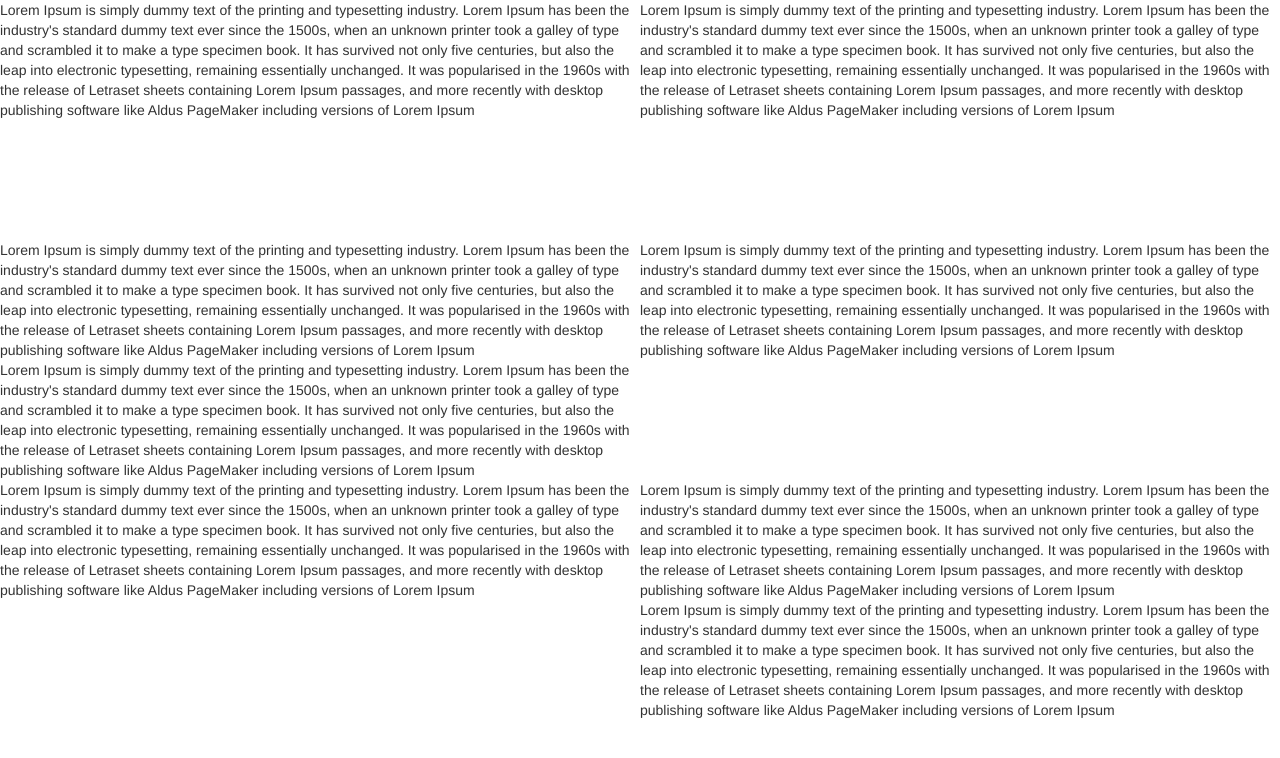
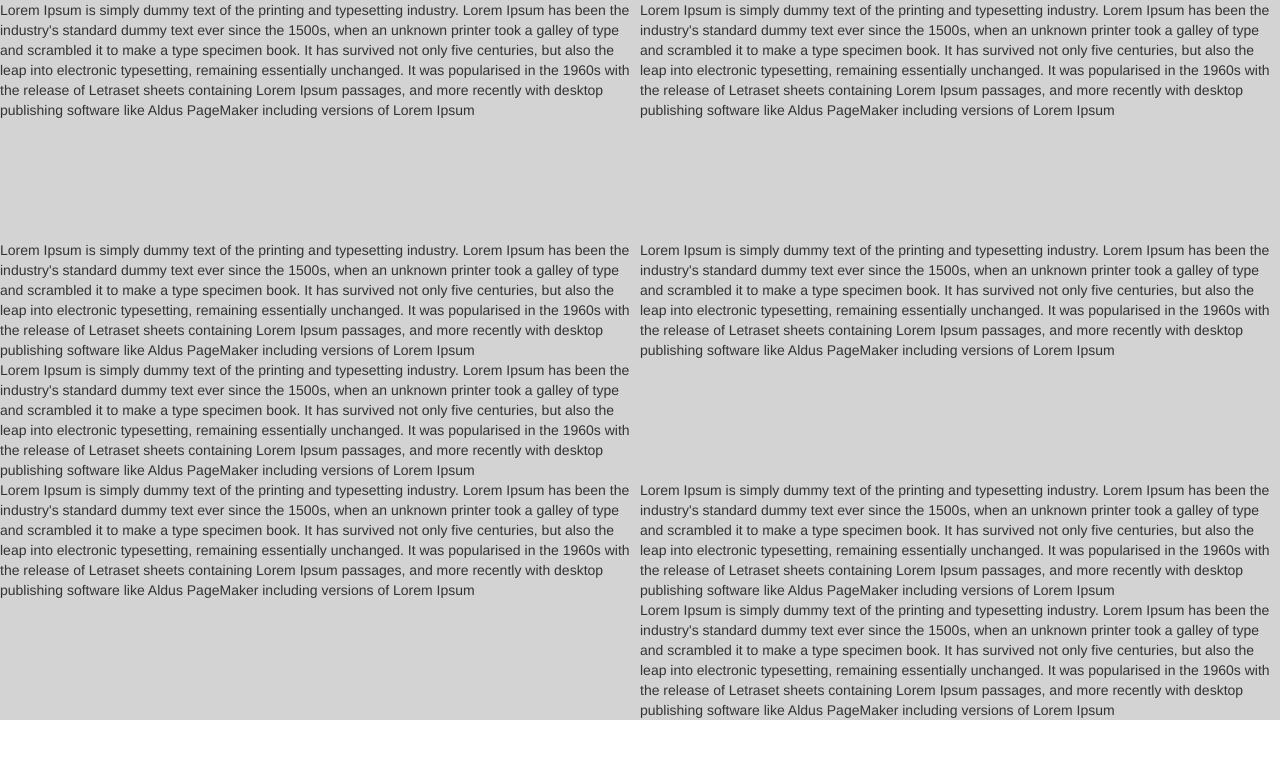
Before and after one commit to bahadur3093/sitetest, a plain HTML site: page index.html in a window 1280 px wide. Drawn offline with nearby package versions, Linux system fonts and the light colour scheme.

Commit message:
CSS Changes

```diff
--- a/style.css
+++ b/style.css
@@ -13,12 +13,9 @@ body {
     font-weight: bold;
     font-size: 2em;
 }
-/* .mainContainer {
-    display: flex;
-    display: -webkit-flex;
-    display: -ms-flex;
-    flex-wrap: wrap;
-} */
+.mainContainer {
+    background-color: #d3d3d3;
+}
 .innerSection {
     /* flex: 1 0 50%; */
     float: left;
```
